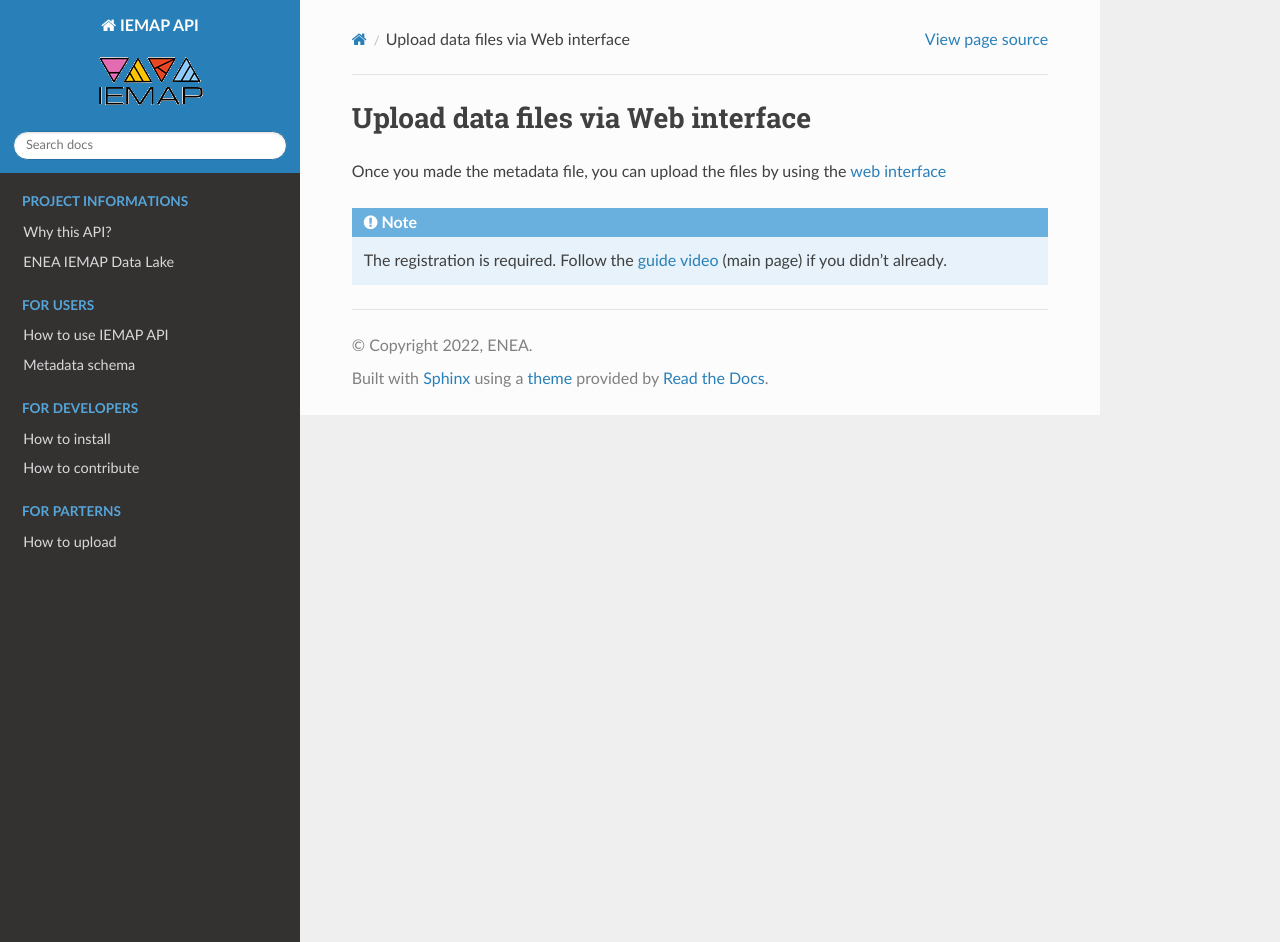
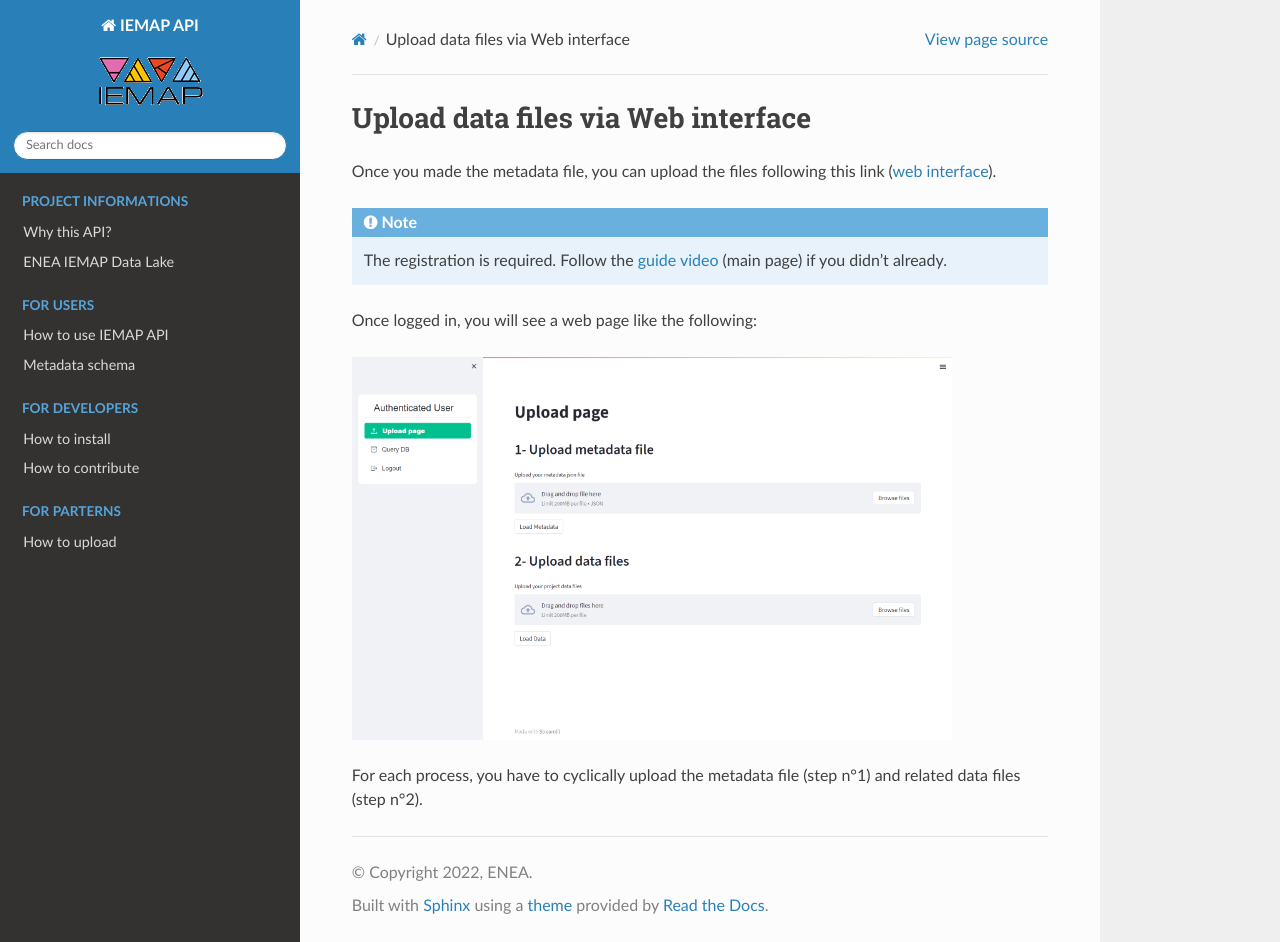
Before and after one commit to ai4mat/iemap-api-docs, a Sphinx documentation site: the page built from docs/upload_via_web_interface.rst, in a window 1280 px wide and 942 px high. Built offline with Sphinx 7.4.7 and the Read the Docs theme 2.0.0, drawn with Linux system fonts in a browser that asks for light colours.

Commit message:
Update upload_via_web_interface

```diff
--- a/docs/upload_via_web_interface.rst
+++ b/docs/upload_via_web_interface.rst
@@ -1,11 +1,21 @@
 Upload data files via Web interface
 ====================
 
-Once you made the metadata file, you can upload the files by using the `web interface`__
+Once you made the metadata file, you can upload the files following this link (`web interface`__).
 
 __ https://ai4mat.enea.it/dashboard/
+
 
 .. note::
   The registration is required. Follow the `guide video`__ (main page) if you didn't already.
 
 __ https://ai4mat.enea.it/dashboard/
+
+
+Once logged in, you will see a web page like the following:
+
+.. image:: _static/screencapture-ai4mat-enea-it-dashboard.png
+  :width: 600
+  :alt: Alternative text
+
+For each process, you have to cyclically upload the metadata file (step n°1) and related data files (step n°2).
```
Also changed, not shown: docs/_static/screencapture-ai4mat-enea-it-dashboard.png (added).
